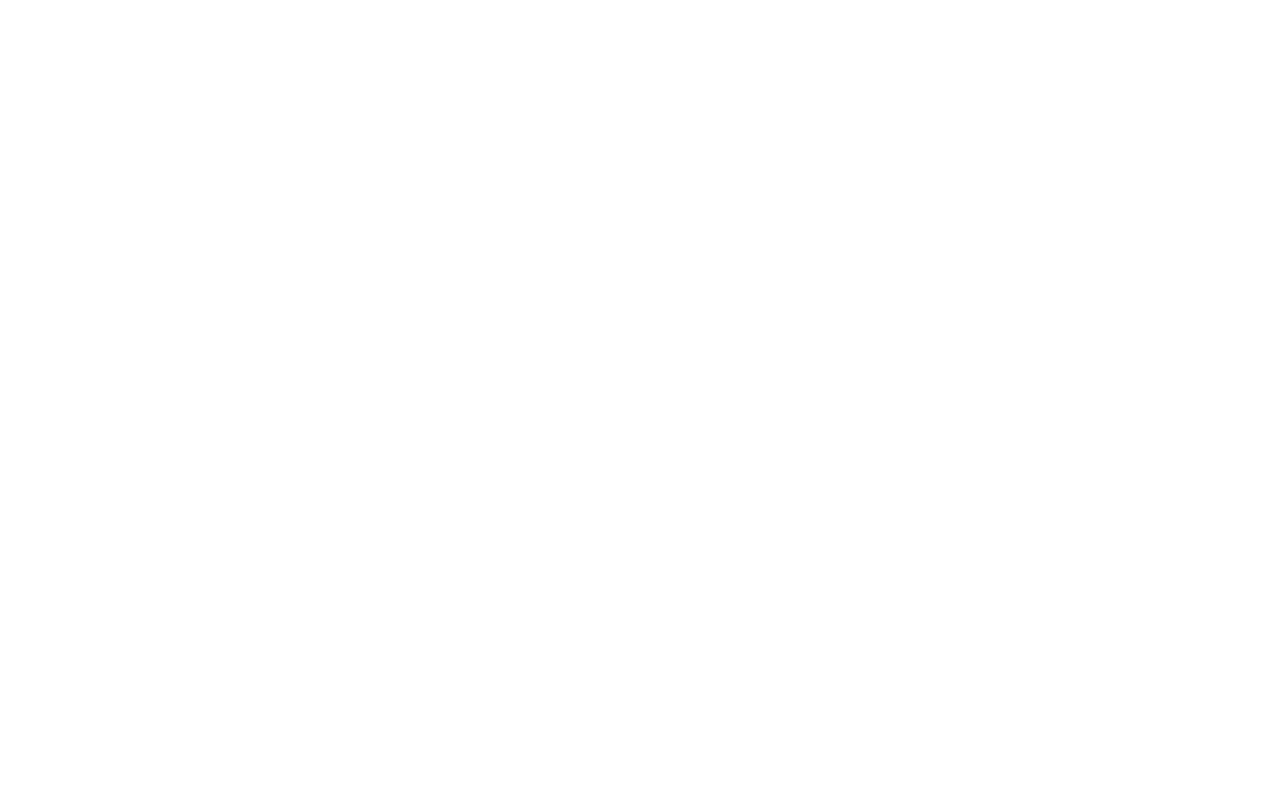
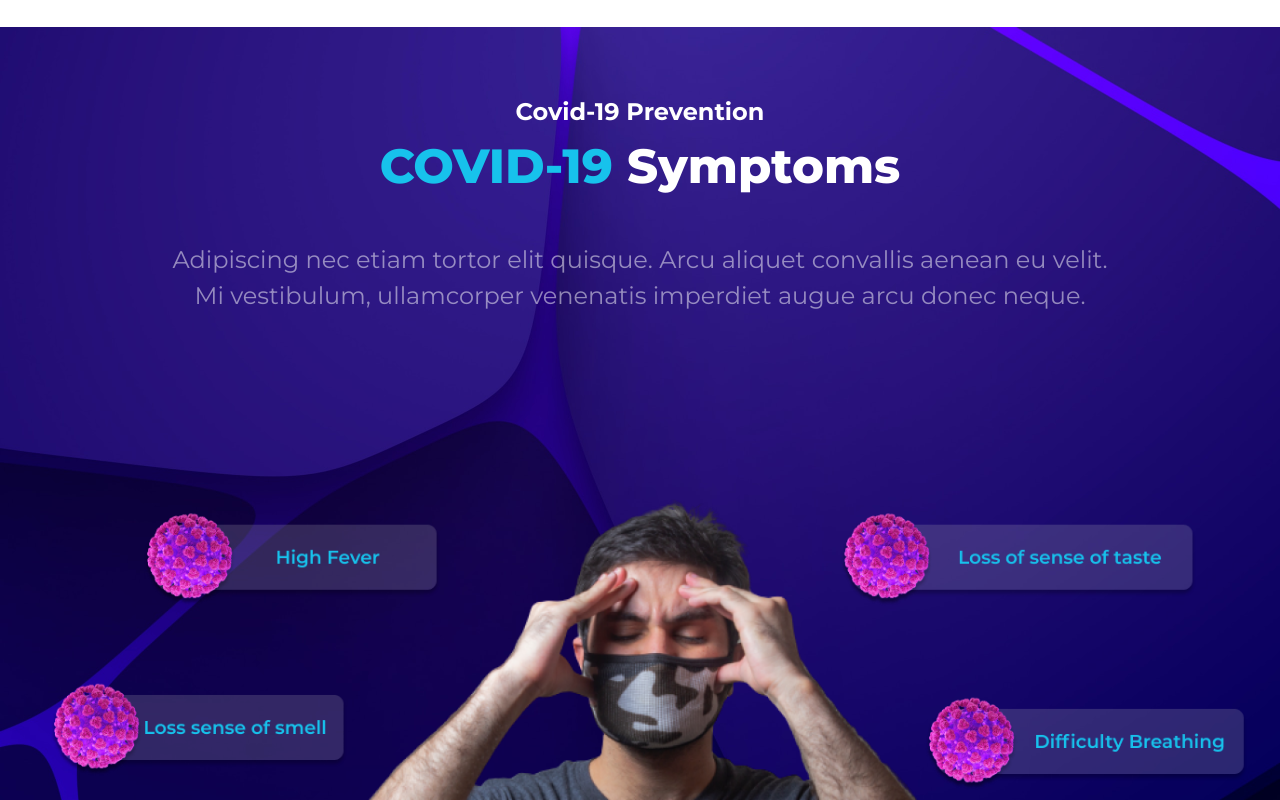
Before and after one commit to humaira-reactdev/Vaccination, a React (Vite) app: page / in a window 1280 px wide. Shown: the part 3540-4340 px from the top of the page. Before the commit the page ends 3499 px from the top, so only its background shows below. Built offline with nearby package versions, Linux system fonts and the light colour scheme.

Commit message:
Symptoms section completed

```diff
--- /dev/null
+++ b/src/Components/Symptoms/Symptoms.css
@@ -0,0 +1,23 @@
+.symptoms{
+    @apply bg-[url('/images/symptomsbg.png')] bg-cover bg-no-repeat font-montserrat lg:block pt-[67px];
+}
+
+.prevention{
+    @apply text-white font-bold text-[24px] text-center
+}
+
+.covid{
+    @apply text-white font-extrabold text-[48px] text-center
+}
+
+.covid span{
+    @apply text-[#17C2EC]
+}
+
+.description{
+    @apply text-[#FFFFFF80] w-[953px] mx-auto text-center text-[24px] mt-[40px]
+}
+
+.symptomsimg{
+    @apply mx-auto mt-[179px]
+}
--- /dev/null
+++ b/src/Components/Symptoms/Symptoms.jsx
@@ -0,0 +1,20 @@
+import React from 'react'
+import './Symptoms.css'
+
+const Symptoms = () => {
+  return (
+    <>
+        <div className='symptoms'>
+            <div className='container'>
+              <p className='prevention'>Covid-19 Prevention</p>
+              <h3 className='covid'><span>COVID-19</span> Symptoms</h3>
+              <p className='description'>Adipiscing nec etiam tortor elit quisque. Arcu aliquet convallis aenean eu velit.
+               Mi vestibulum, ullamcorper venenatis imperdiet augue arcu donec neque.</p>
+            </div>
+            <img src="./images/symptoms.png" alt="" className='symptomsimg' />
+        </div>
+    </>
+  )
+}
+
+export default Symptoms
--- a/src/Components/VaccineRegistration/VaccineRegistration.css
+++ b/src/Components/VaccineRegistration/VaccineRegistration.css
@@ -1,5 +1,9 @@
 .registration{
-    @apply font-montserrat pt-[28px]
+    @apply font-montserrat pt-[28px] mb-[200px];
+}
+
+.registration .container{
+    @apply flex flex-wrap lg:flex-nowrap justify-between;
 }
 
 .form h3{
--- a/src/Components/VaccineRegistration/VaccineRegistration.jsx
+++ b/src/Components/VaccineRegistration/VaccineRegistration.jsx
@@ -5,7 +5,7 @@
   return (
     <>
      <div className='registration'>
-      <div className='container flex'>
+      <div className='container'>
         <div className='form'>
           <h3>Get your vaccine registration today</h3>
           <label htmlFor="" className='labelName'>Patient's Full Name</label><br />
--- a/src/Pages/Home.jsx
+++ b/src/Pages/Home.jsx
@@ -4,6 +4,7 @@
 import DatabaseForm from '../Components/DatabaseForm/DatabaseForm'
 import WhyGetVaccinated from '../Components/WhyGetVaccinated/WhyGetVaccinated'
 import VaccineRegistration from '../Components/VaccineRegistration/VaccineRegistration'
+import Symptoms from '../Components/Symptoms/Symptoms'
 
 const Home = () => {
   return (
@@ -13,6 +14,7 @@
       <DatabaseForm/>
       <WhyGetVaccinated/>
       <VaccineRegistration/>
+      <Symptoms/>
     </>
   )
 }
```
Also changed, not shown: public/images/symptoms.png (added), public/images/symptomsbg.png (added).
